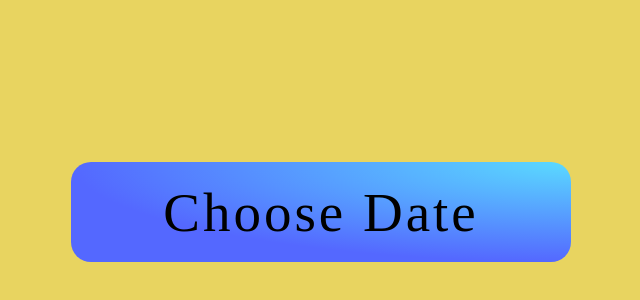
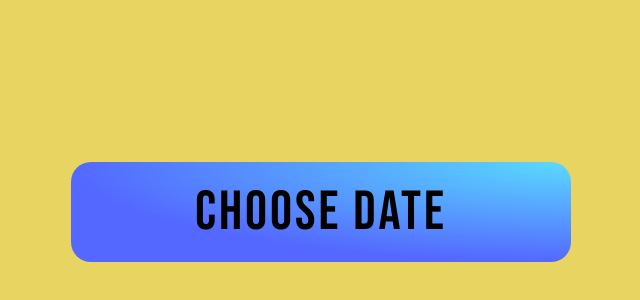
Before and after one commit to Dazy888/Countdown, a plain HTML site: page index.html in a window 1280 px wide. Shown: the part 138-438 px from the top of the page, without its empty margins (319-959 px from the left). Drawn offline with Linux system fonts and the light colour scheme; a web font is replaced by a local one.

Commit message:
Changed font-family and button color

```diff
--- a/Styles-CSS/Countdown.scss
+++ b/Styles-CSS/Countdown.scss
@@ -2,7 +2,7 @@
 * {
   margin: 0;
   padding: 0;
-  font-family: 'Bebas Neue sans-serif';
+  font-family: 'Bebas Neue', sans-serif;
 }
 
 body {
@@ -59,6 +59,7 @@ body {
   border-radius: 20px;
   transition: transform 0.5s, box-shadow 0.5s, top 2s, opacity 2s;
 
+  color: black !important;
   letter-spacing: 3px;
   font-size: 55px;
 
```
Also changed, not shown: Styles-CSS/Countdown.css, 1 other file.
